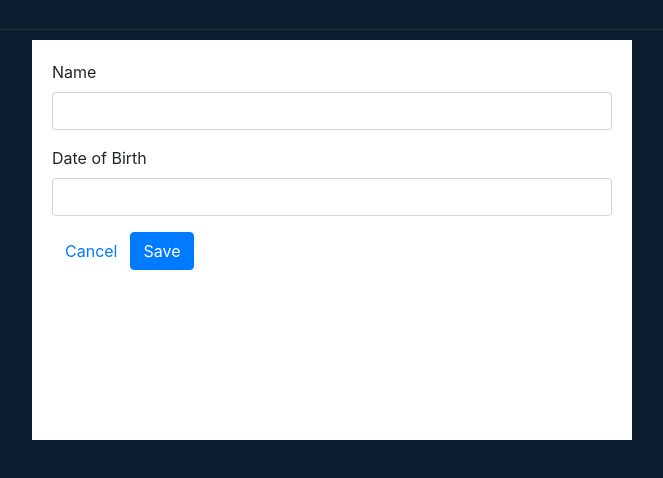
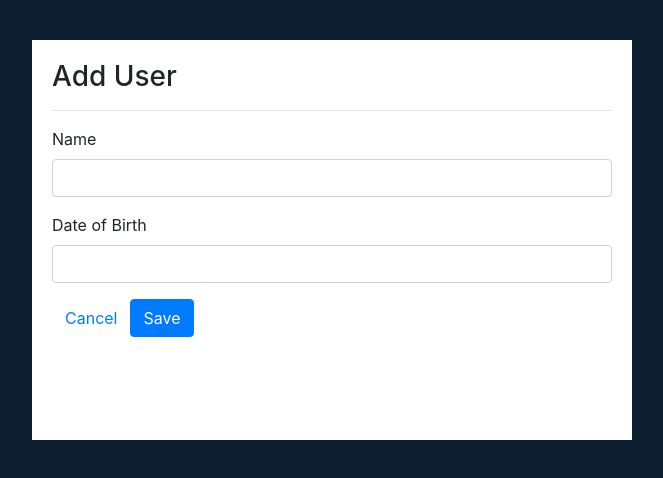
Before and after one commit to tonymedrano/ui-exercise-rest, an Angular app: page /users/add in a window 1280 px wide. Shown: the top 478 px of the page, without its empty margins (308-971 px from the left). Built offline with nearby package versions, Linux system fonts and the light colour scheme.

Commit message:
Añadiendo validación y efectos.

```diff
--- a/src/app/app.component.html
+++ b/src/app/app.component.html
@@ -1,7 +1 @@
-<header>
-    <ul class="nav nav-tabs">
-        <li routerLinkActive="active" [routerLinkActiveOptions]="{ exact: true }"><a routerLink="/">Home</a></li>
-        <li routerLinkActive="active"><a routerLink="/users">Users</a></li>
-    </ul>
-</header>
 <router-outlet></router-outlet>
--- a/src/app/birthdate.pipe.ts
+++ b/src/app/birthdate.pipe.ts
@@ -5,7 +5,7 @@ import { DatePipe } from '@angular/common';
 export class BirthDatePipe implements PipeTransform {
     transform(value: string): any {
         var datePipe = new DatePipe("es");
-        value = datePipe.transform(value, 'ddMMyyyy');
+        value = datePipe.transform(value, 'dd/MM/yyyy');
         return value;
     }
 }
--- a/src/app/service/user.service.ts
+++ b/src/app/service/user.service.ts
@@ -33,7 +33,7 @@ export class UserService {
         console.log(user)
         let body = JSON.stringify({
             name: user.name,
-            birthdate: user.birthdate.toJSON()
+            birthdate: user.birthdate
         });
         let headers = new Headers({ 'Content-Type': 'application/json' });
         let options = new RequestOptions({ headers: headers });
@@ -50,7 +50,6 @@ export class UserService {
             user: user.name,
             birthdate: user.birthdate
         });
-        console.log(body)
         let headers = new Headers({ 'Content-Type': 'application/json' });
         let options = new RequestOptions({ headers: headers });
         return this.http.put('http://hello-world.innocv.com/api/user/update', body, options)
@@ -64,7 +63,7 @@ export class UserService {
 	deleteUser(id:number):Observable<Array<any>> {
         let headers = new Headers({ 'Content-Type': 'application/json' });
         let options = new RequestOptions({ headers: headers });
-        return this.http.delete(`http://hello-world.innocv.com/api/user/remove/${id}`, "delete")
+        return this.http.delete(`http://hello-world.innocv.com/api/user/remove/${id}`, options)
           .map((res:Response) => {
                 let users:Array<any> = res.json();
                 return users;
--- a/src/app/users/user-add-edit.component.html
+++ b/src/app/users/user-add-edit.component.html
@@ -1,4 +1,6 @@
 <div class="side-form">
+    <h3>{{title}}</h3>
+    <hr>
     <div class="form-container">
         <form (submit)="saveUser(user)">
             <div class="form-group">
--- a/src/app/users/users.component.html
+++ b/src/app/users/users.component.html
@@ -1,7 +1,6 @@
 <div class="users">
     <div class="table-title">
         <h3>UI Exercise Users</h3>
-        <a routerLink="add" class="btn btn-default">Add Product</a>
     </div>
     <table class="table-fill">
         <thead>
@@ -9,7 +8,7 @@
                 <th class="text-left">Id</th>
                 <th class="text-left">Name</th>
                 <th class="text-left">Date of Birthday</th>
-                <th class="text-left"></th>
+                <th class="text-left"><a routerLink="add" class="btn btn-default">Add User +</a></th>
                 <th class="text-left"></th>
             </tr>
         </thead>
--- a/src/app/users/users.component.ts
+++ b/src/app/users/users.component.ts
@@ -35,8 +35,8 @@ export class UsersComponent implements OnInit {
 	delete(id: number) {
         this.userService.deleteUser(id).subscribe((users:Array<User>) => {
 			this.users = users;
+			this.loadUsers();
 		});
-       // this.loadUsers();
     }
 
 	loadUsers(){
```
Also changed, not shown: src/app/users/user-add-edit.component.ts (+0 -8 lines).
